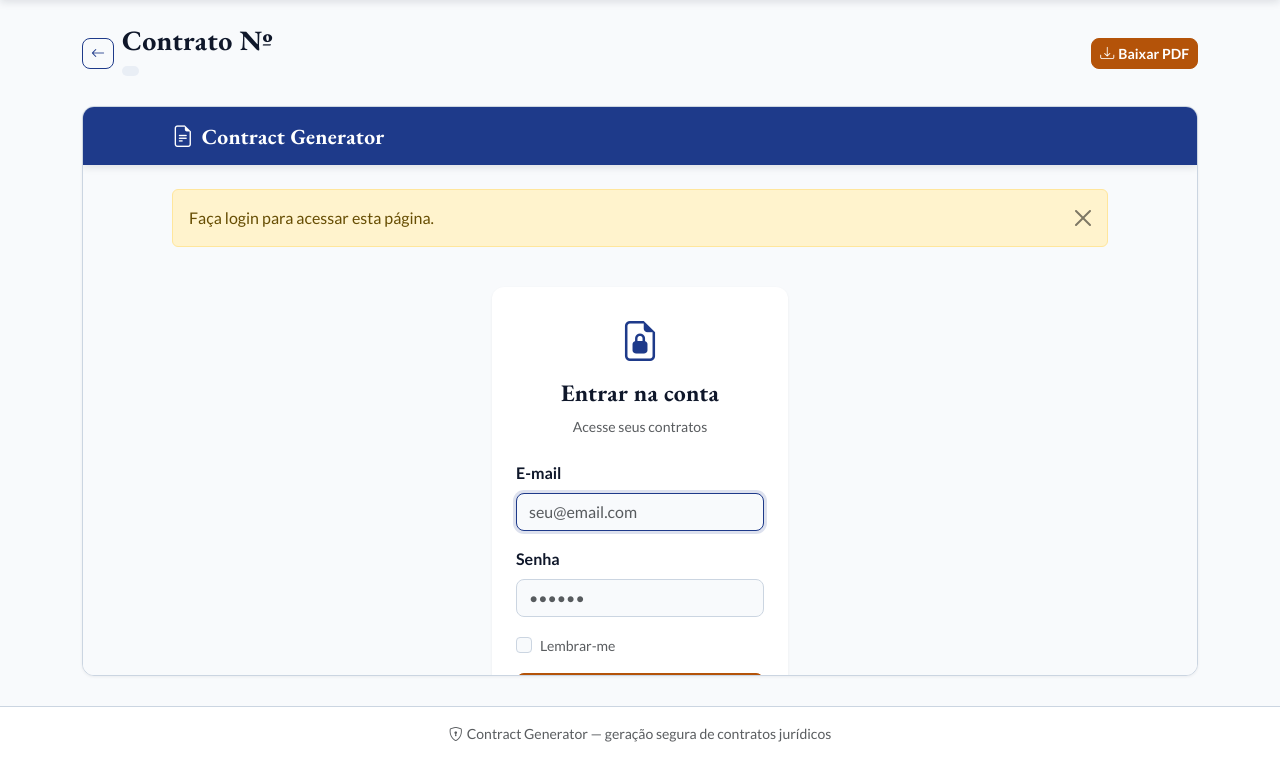
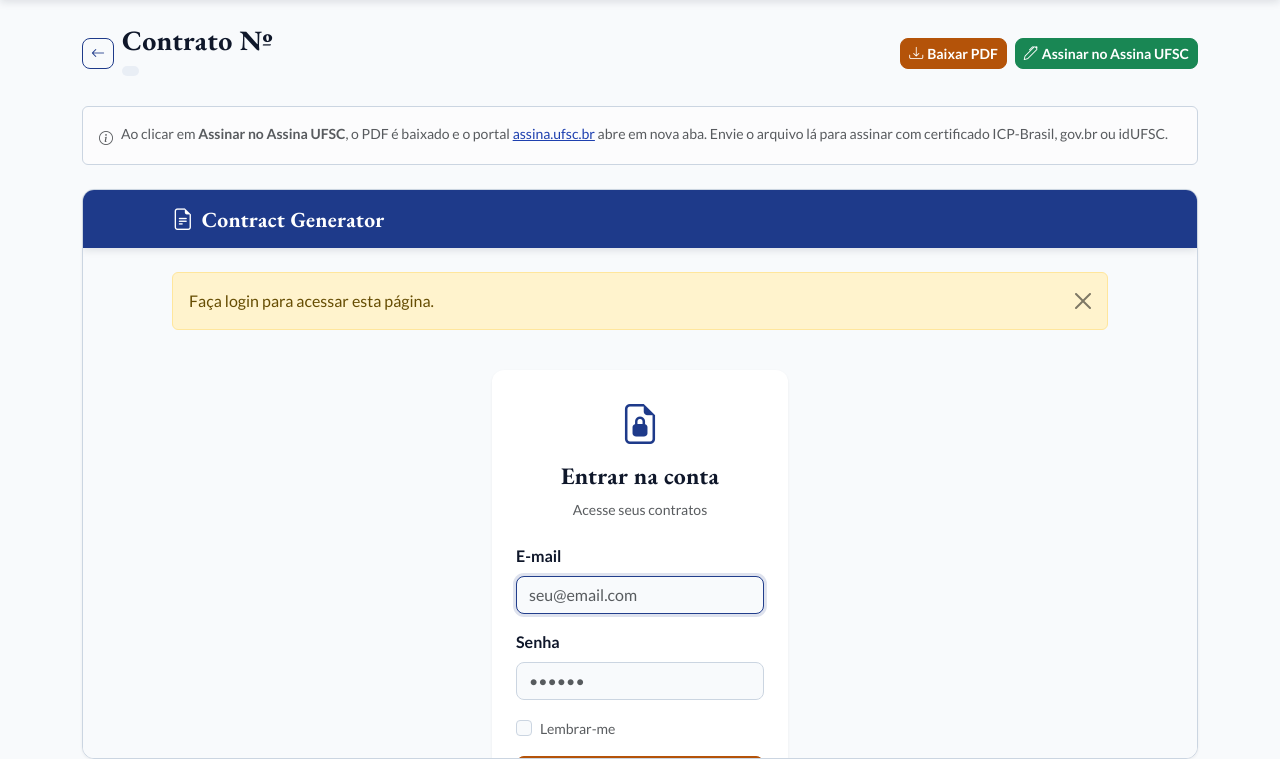
Before and after one commit to maguila-gus25/contract-generator, a Flask app: template app/templates/view_contract.html in a window 1280 px wide. Shown: the part 58-817 px from the top of the page. Run offline with Flask 3, Linux system fonts and the light colour scheme; the template is opened without the code that fills it, so the values that code supplies are empty.

Commit message:
feat(assinatura): adicionar botão Assinar no Assina UFSC
Na visualização do contrato, baixa o PDF e abre o portal assina.ufsc.br em
nova aba para assinatura com certificado ICP-Brasil, gov.br ou idUFSC.

Co-Authored-By: Claude Opus 4.8 <noreply@anthropic.com>

```diff
--- a/app/templates/view_contract.html
+++ b/app/templates/view_contract.html
@@ -26,7 +26,22 @@
        class="btn btn-accent btn-sm">
       <i class="bi bi-download me-1"></i>Baixar PDF
     </a>
+    <a href="{{ url_for('contracts.download_contract', contract_id=record.id, fmt='pdf') }}"
+       class="btn btn-success btn-sm"
+       onclick="window.open('https://assina.ufsc.br', '_blank', 'noopener')">
+      <i class="bi bi-pen me-1"></i>Assinar no Assina UFSC
+    </a>
   </div>
+</div>
+
+<div class="alert alert-light border small text-muted d-flex align-items-start gap-2 mb-4">
+  <i class="bi bi-info-circle mt-1"></i>
+  <span>
+    Ao clicar em <strong>Assinar no Assina UFSC</strong>, o PDF é baixado e o portal
+    <a href="https://assina.ufsc.br" target="_blank" rel="noopener">assina.ufsc.br</a>
+    abre em nova aba. Envie o arquivo lá para assinar com certificado
+    ICP-Brasil, gov.br ou idUFSC.
+  </span>
 </div>
 
 <iframe src="{{ url_for('contracts.view_pdf', contract_id=record.id) }}"
```
